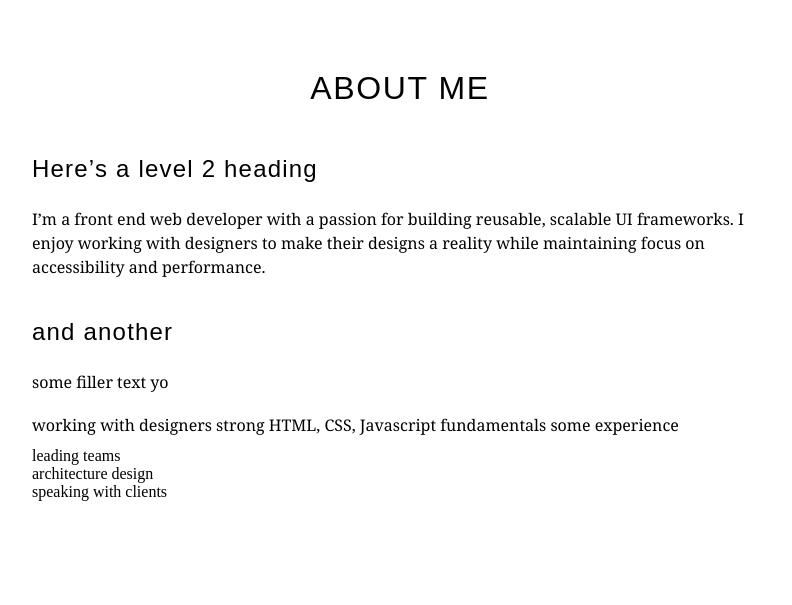
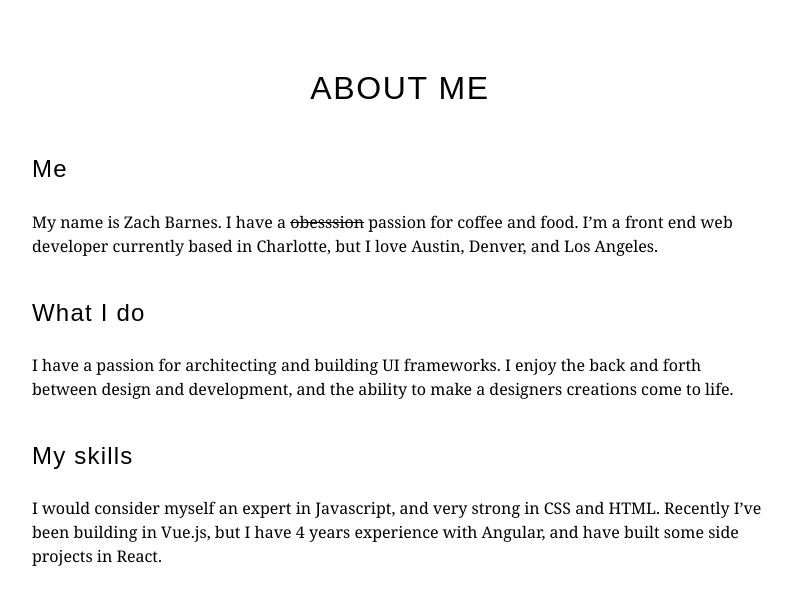
Before and after one commit to Zacharias3690/Portfolio, a Jekyll site: the page built from about.md, in a window 1280 px wide. Shown: the top 605 px of the page, without its empty margins (240-1032 px from the left). Built offline with Jekyll 4.4.1, drawn with Linux system fonts in a browser that asks for light colours; some web fonts are replaced.

Commit message:
About me content

```diff
--- a/_sass/_base.scss
+++ b/_sass/_base.scss
@@ -2,8 +2,8 @@
 p {
   font-family: Georgia, serif;
   line-height: 1.5em;
-  padding-top: .6em;
-  padding-bottom: .6em;
+  padding-top: .75em;
+  padding-bottom: .75em;
 }
 
 h1,h2,h3,h4,h5,h6 {
@@ -14,9 +14,9 @@ h1,h2,h3,h4,h5,h6 {
 }
 
 h1 {
+  font-size: 2em;
   text-transform: uppercase;
 }
 
-h1 { font-size: 2em; }
 h2 { font-size: 1.5em; }
 h3 { font-size: 1.17em; }
--- a/about.md
+++ b/about.md
@@ -3,15 +3,15 @@ layout: page
 title: About me
 permalink: /about/
 ---
-## Here's a level 2 heading
-I'm a front end web developer with a passion for building reusable, scalable UI frameworks. I enjoy working with designers to make their designs a reality while maintaining focus on accessibility and performance.
 
-## and another
-some filler text yo
+## Me
+My name is Zach Barnes. I have a ~~obesssion~~ passion for coffee and food. I'm a front end web developer currently based in Charlotte, but I love
+Austin, Denver, and Los Angeles.
 
-working with designers
-strong HTML, CSS, Javascript fundamentals
-some experience
-- leading teams
-- architecture design
-- speaking with clients
+## What I do
+I have a passion for architecting and building UI frameworks. I enjoy the back and forth between design and development,
+and the ability to make a designers creations come to life.
+
+## My skills
+I would consider myself an expert in Javascript, and very strong in CSS and HTML. Recently I've been building in Vue.js,
+but I have 4 years experience with Angular, and have built some side projects in React.
```
